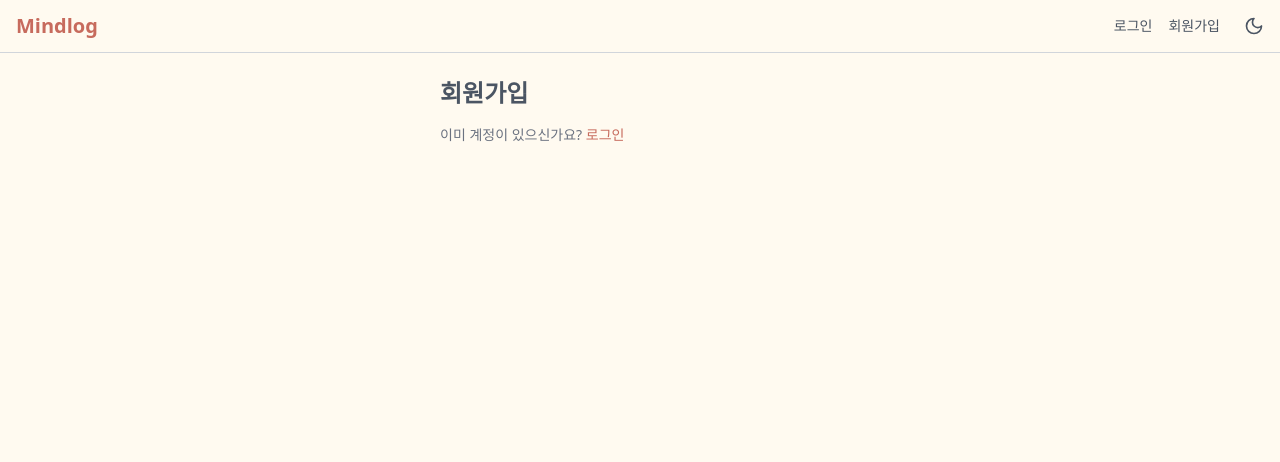
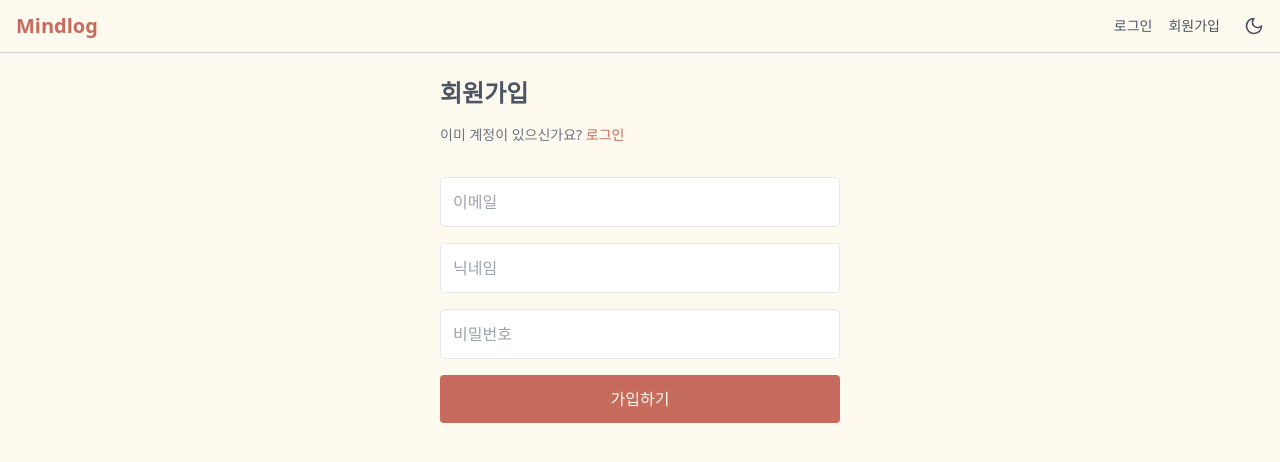
Before and after one commit to ddj82/mindlog_frontend, a React (Vite) app: page /register in a window 1280 px wide. Shown: the top 462 px of the page. Built offline with nearby package versions, Linux system fonts and the light colour scheme.

Commit message:
[dj][2025-04-21] 임시 회원가입

```diff
--- a/src/api/api.ts
+++ b/src/api/api.ts
@@ -6,6 +6,21 @@ const defaultHeaders = () => {
         'Content-Type': 'application/json',
         'Authorization': `Bearer ${token}`,
     };
+};
+
+// ✅ 회원가입
+export const register = async (email: string, password: string, nickname: string) => {
+    const res = await fetch(`${API_URL}/api/auth/register`, {
+        method: 'POST',
+        headers: defaultHeaders(),
+        body: JSON.stringify({ email, password, nickname }),
+    });
+
+    if (!res.ok) {
+        throw new Error('내 정보 조회 실패');
+    }
+
+    return await res.text();
 };
 
 // ✅ 감정일기 저장
--- a/src/pages/Register.tsx
+++ b/src/pages/Register.tsx
@@ -1,10 +1,66 @@
+import React, {useState} from "react";
+import {register} from "../api/api.ts";
+import {useNavigate} from "react-router-dom";
+
 const Register = () => {
+    const [email, setEmail] = useState('');
+    const [password, setPassword] = useState('');
+    const [nickname, setNickname] = useState('');
+    const navigate = useNavigate();
+
+    const handleSubmit = async (e: React.FormEvent) => {
+        e.preventDefault();
+        try {
+            const res = await register(email, password, nickname);
+            // console.log('email',email,'password',password,'nickname',nickname);
+            console.log(res);
+            alert('회원가입 성공!');
+            navigate('/login');
+        } catch (e) {
+            console.error('회원가입 API 실패', e);
+            alert('회원가입 실패');
+        }
+    };
+
     return (
         <div className="p-6 max-w-md mx-auto">
             <h2 className="text-2xl font-semibold mb-4">회원가입</h2>
-            {/* TODO: 회원가입 폼 구성 */}
             <div className="text-sm text-text-sub dark:text-text-sub-dark">
                 이미 계정이 있으신가요? <a href="/login" className="mindlog-link">로그인</a>
+            </div>
+            <div className="mt-8">
+                <form onSubmit={handleSubmit} className="space-y-4">
+                    <input
+                        type="email"
+                        placeholder="이메일"
+                        value={email}
+                        onChange={(e) => setEmail(e.target.value)}
+                        className="w-full text-text-main border p-3 rounded"
+                        required
+                    />
+                    <input
+                        type="nickname"
+                        placeholder="닉네임"
+                        value={nickname}
+                        onChange={(e) => setNickname(e.target.value)}
+                        className="w-full text-text-main border p-3 rounded"
+                        required
+                    />
+                    <input
+                        type="password"
+                        placeholder="비밀번호"
+                        value={password}
+                        onChange={(e) => setPassword(e.target.value)}
+                        className="w-full text-text-main border p-3 rounded"
+                        required
+                    />
+                    <button
+                        type="submit"
+                        className="w-full mindlog-btn py-3 rounded mindlog-btn-hover transition"
+                    >
+                        가입하기
+                    </button>
+                </form>
             </div>
         </div>
     );
```
